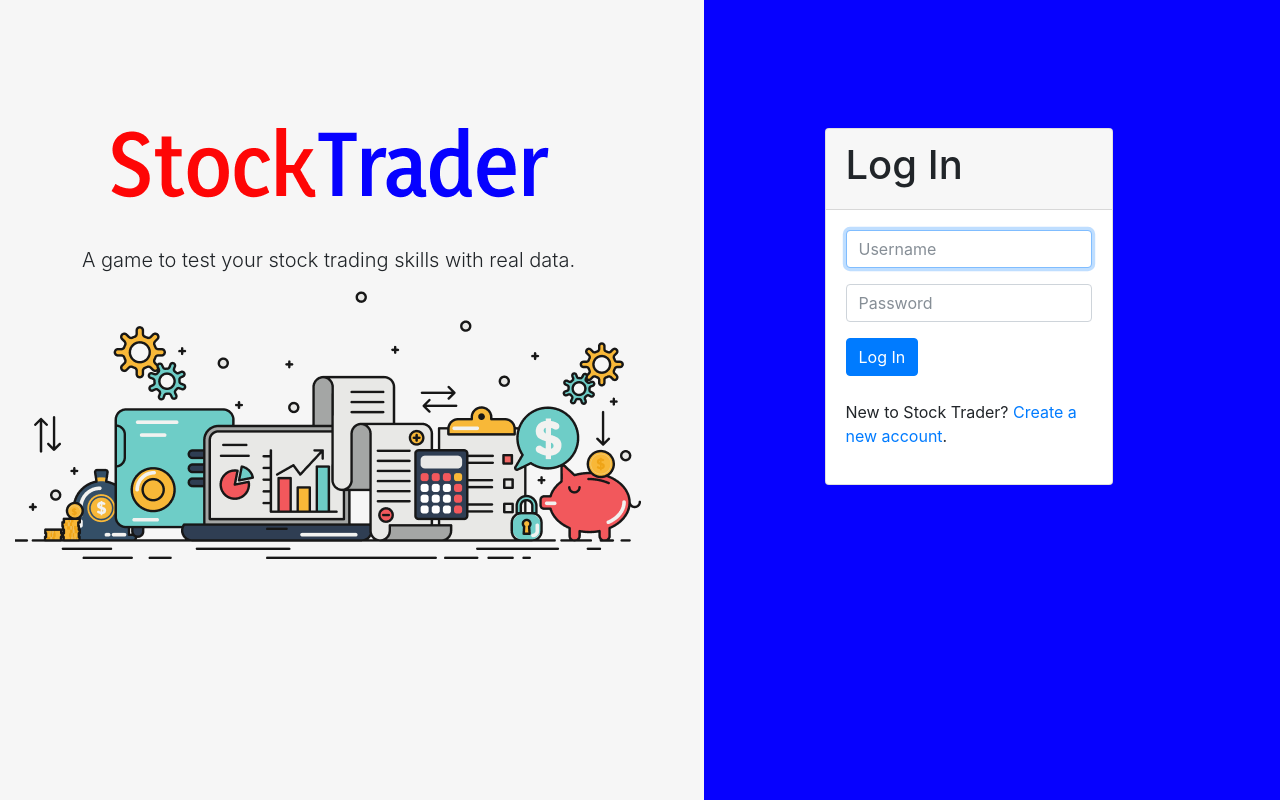
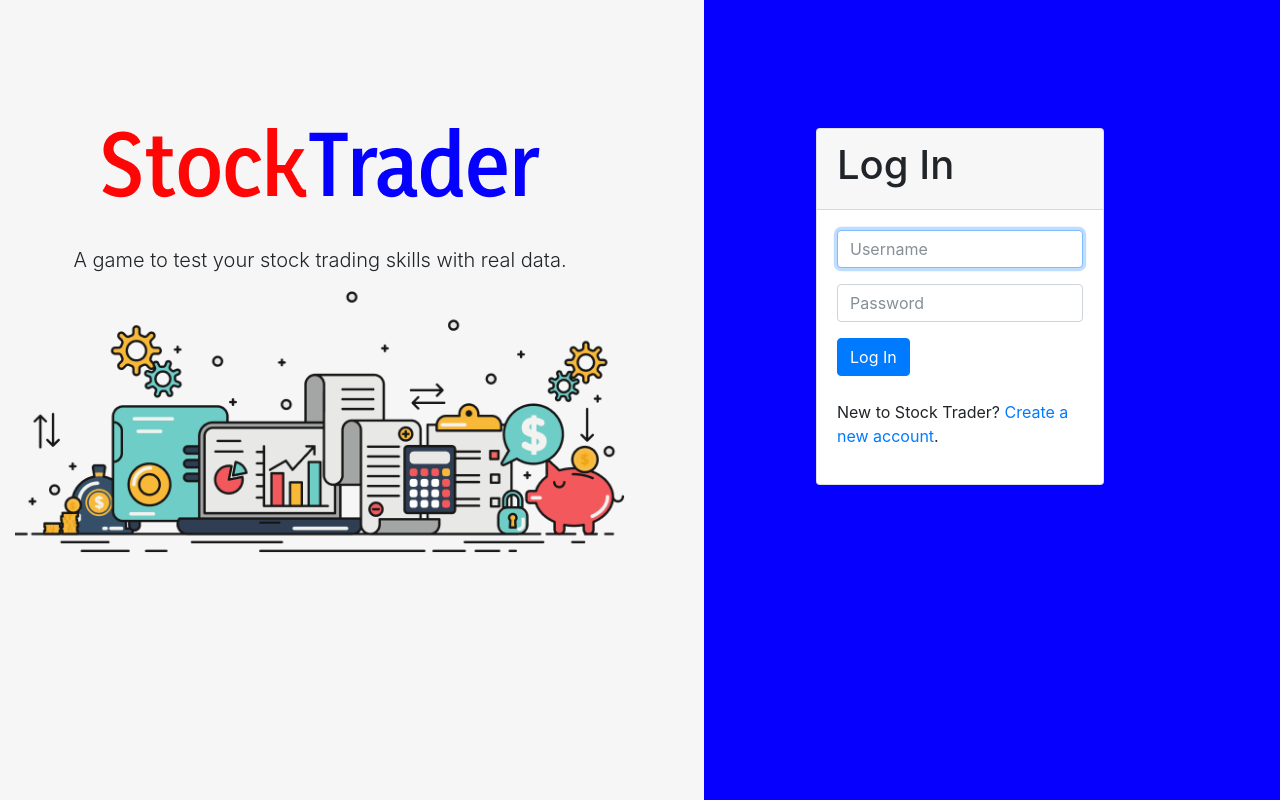
Before and after one commit to bennett39/stock-trader-flask, a Flask app: page /login in a window 1280 px wide. Run offline with Flask 2, Linux system fonts and the light colour scheme; some libraries are stand-ins or nearby versions.

Commit message:
Constrain images to 100%

```diff
--- a/static/styles.css
+++ b/static/styles.css
@@ -34,7 +34,7 @@
   text-align: center;
 }
 
-main img {
+img {
   /* constrain images on small screens */
   max-width: 100%;
 }
```
